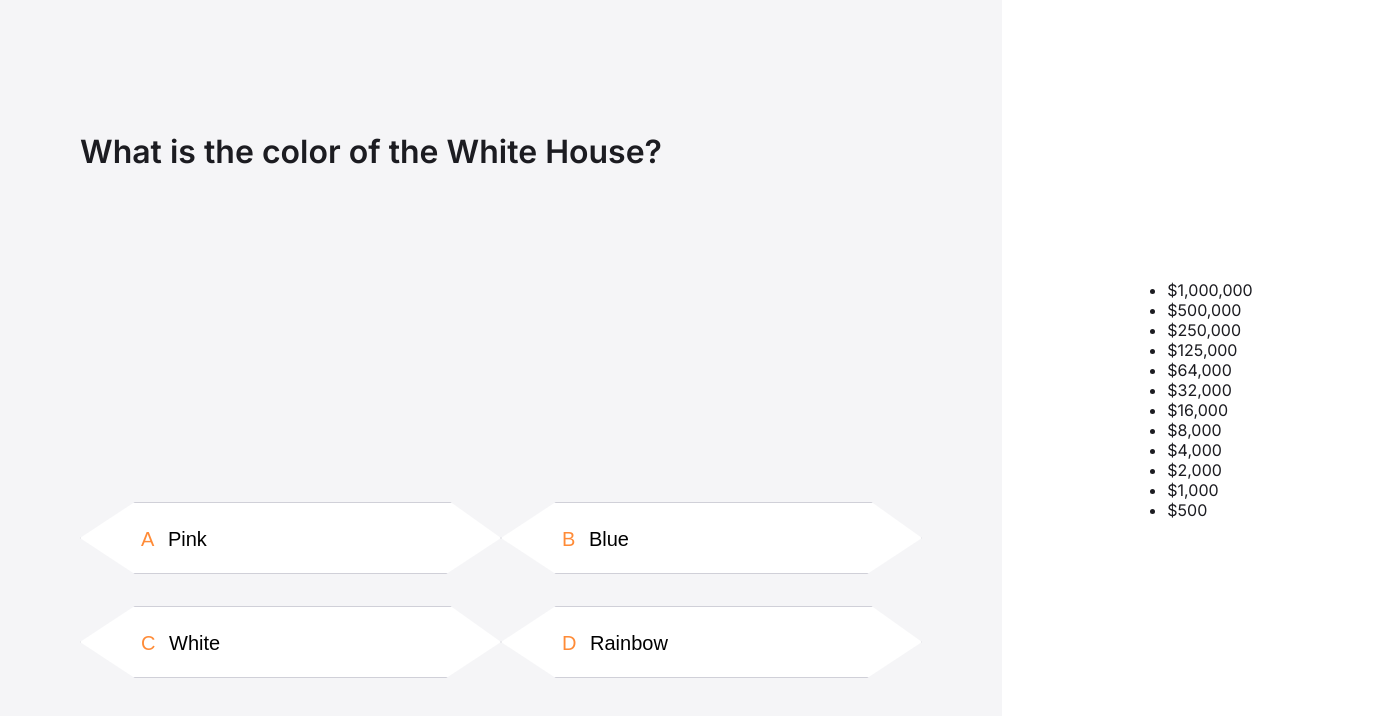
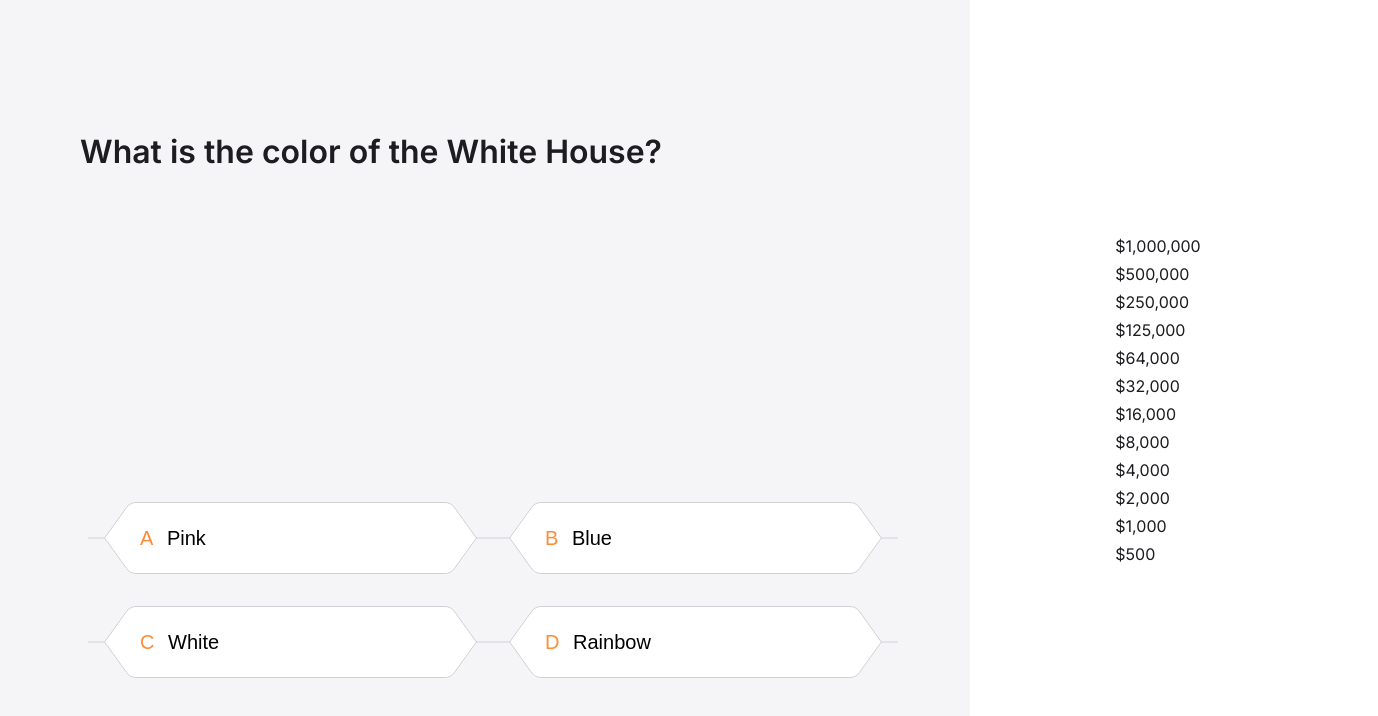
Before and after one commit to Shupmilk/Who-Wants-to-Be-a-Millionaire, a React (Create React App) app: page /game in a window 1280 px wide. Shown: the top 716 px of the page, 1378 px wide, since content can reach past the window. Built offline with nearby package versions, Linux system fonts and the light colour scheme.

Commit message:
Add states logic and styles for answers.

```diff
--- a/package.json
+++ b/package.json
@@ -12,6 +12,7 @@
     "@types/react-dom": "^18.2.6",
     "@types/react-redux": "^7.1.25",
     "@types/react-router-dom": "^5.3.3",
+    "classnames": "^2.3.2",
     "react": "^18.2.0",
     "react-dom": "^18.2.0",
     "react-redux": "^8.1.1",
--- a/src/components/Game.css
+++ b/src/components/Game.css
@@ -1,13 +1,16 @@
 .game {
     display: grid;
     grid-template-columns: 1fr 376px;
+}
+
+.game__col_left {
+    background-color: var(--black-5);
 }
 
 .game-questions {
     display: flex;
     flex-direction: column;
     justify-content: space-between;
-    background-color: var(--black-5);
     height: 100vh;
     padding: 133px 80px 122px;
 }
@@ -27,22 +30,62 @@
 
 .game-questions-container {
     display: grid;
-    grid-template-columns: 1fr 1fr;
+    grid-template-columns: max-content max-content;
     grid-gap: 32px 0;
 }
 
 .game-questions__item {
     position: relative;
-    border: 1px solid var(--black-40);
-    width: 421px;
+    border: none;
+    width: 405px;
     height: 72px;
     outline: none;
-    background: var(--white-100);
+    background: transparent;
     padding: 25px 60px;
-    clip-path: polygon(13% 0, 88% 0, 100% 50%, 87% 100%, 13% 100%, 0% 50%);
     font-size: 20px;
     text-align: left;
     cursor: pointer;
+    z-index: 2;
+}
+
+.game-questions__item:disabled {
+    pointer-events: none;
+    color: inherit;
+}
+
+.game-questions__item:hover .game-questions__bg {
+    stroke: var(--orange-100);
+}
+
+.game-questions__item_color_selected .game-questions__bg,
+.game-questions__item_color_selected:hover .game-questions__bg {
+    stroke: var(--orange-100);
+    fill: var(--orange-5);
+}
+
+.game-questions__item_color_correct  .game-questions__bg,
+.game-questions__item_color_correct:hover .game-questions__bg {
+    stroke: var(--green-100);
+    fill: var(--green-5);
+}
+
+.game-questions__item_color_wrong .game-questions__bg,
+.game-questions__item_color_wrong:hover .game-questions__bg {
+    stroke: var(--red-100);
+    fill: var(--red-5);
+}
+
+.game-questions__bg {
+    position: absolute;
+    left: 0;
+    top: 0;
+    right: 0;
+    bottom: 0;
+
+    fill: var(--white-100);
+    stroke: var(--black-40);
+    z-index: -1;
+    transition: all .1s ease;
 }
 
 .game-questions__letter {
@@ -50,33 +93,12 @@
     margin-right: 8px;
 }
 
-/*.game-questions__item:after{*/
-/*    border: 25px solid transparent;	border-left: 20px solid green;*/
-/*    content:'';*/
-/*    position: absolute;*/
-/*    right:-45px;*/
-/*    top:0px;*/
-/*}*/
-/*.game-questions__item:before{*/
-/*    border: 25px solid transparent;	border-left: 20px solid white;*/
-/*    content:'';*/
-/*    position: absolute;*/
-/*    left:0px;*/
-/*    top:0px;*/
-/*}*/
-
-.game-questions__item_color_correct {
-    background-color: var(--green-5);
+.game-rewards-list {
+    list-style: none;
+    display: grid;
+    grid-template-columns: 1fr;
+    grid-gap: 8px;
 }
-
-.game-questions__item_color_wrong {
-    background-color: var(--red-5);
-}
-
-.game-questions__item_color_selected {
-    background-color: var(--orange-5);
-}
-
 
 @media (min-width: 1280px) {
     .game-questions__title {
--- a/src/components/Game.tsx
+++ b/src/components/Game.tsx
@@ -1,5 +1,6 @@
 import React, { useState, useEffect, useCallback } from 'react';
 import { useSelector, useDispatch } from 'react-redux';
+import cx from 'classnames';
 import { useNavigate } from 'react-router-dom';
 import { RootState } from '../redux/store';
 import {
@@ -16,6 +17,8 @@
 	const currentQuestionIndex = useSelector((state: RootState['game']) => state.currentQuestionIndex);
 	const questions = useSelector((state: RootState['game']) => state.questions);
 	const [selectedOption, setSelectedOption] = useState('');
+	const [isCorrectAnswer, setIsCorrectAnswer] = useState(true);
+	const [isSelected, setIsSelected] = useState(false);
 
 	useEffect(() => {
 		if (currentQuestionIndex >= questions.length) {
@@ -26,23 +29,33 @@
 
 	const handleNextQuestion = useCallback(
 		(option: string) => {
+			setIsSelected(true);
 			setSelectedOption(option);
+
+			setTimeout(() => {
+				setIsSelected(false);
 				if (option) {
 					const currentQuestion = questions[currentQuestionIndex];
 					const isAnswerCorrect = currentQuestion.correctAnswers.includes(option);
 
-
 					if (isAnswerCorrect) {
+						setIsCorrectAnswer(true);
+						setTimeout(() => {
 							dispatch(answerQuestion(option));
 							dispatch(setCurrentQuestionIndex(currentQuestionIndex));
 							dispatch(nextQuestion());
 							setSelectedOption('');
-				} else {
+						}, 500);
+					}
+
+					if (!isAnswerCorrect) {
+						setIsCorrectAnswer(false);
 						setTimeout(() => {
 							navigate('/game-over');
 						}, 1000);
 					}
 				}
+			}, 1000);
 		},
 		[currentQuestionIndex, dispatch, navigate, questions]
 	);
@@ -55,33 +68,58 @@
 
 	return (
 		<main className="game">
-			<section className="game-questions">
+			<section className="game__col game__col_left">
 				{currentQuestion && (
-					<>
+					<div className="game-questions">
 						<h1 className="game-questions__title">{currentQuestion.question}</h1>
 						<div className="game-questions-container">
 							{currentQuestion.options.map((option: string, index: number) => (
 								<button
 									key={option}
+									className={cx(`game-questions__item`, {
+										[`game-questions__item_color_selected`]: isSelected && selectedOption === option,
+										[`game-questions__item_color_correct`]: isCorrectAnswer && !isSelected && selectedOption === option,
+										[`game-questions__item_color_wrong`]: !isCorrectAnswer && !isSelected && selectedOption === option,
+									})}
+									disabled={selectedOption !== ''}
 									onClick={() => {
 										handleNextQuestion(option);
 									}}
-									disabled={selectedOption !== '' && selectedOption !== option}
-									className={`game-questions__item`}
 								>
+									<svg
+										width="421"
+										height="72"
+										viewBox="0 0 405 72"
+										xmlns="http://www.w3.org/2000/svg"
+										className="game-questions__bg"
+									>
+										<path d="M388 36L405 36" />
+										<path d="M0 36L17 36" />
+										<path d="M48.052 0.5H356.948C360.648 0.5 364.122 2.28016 366.283 5.28344L388.384 36L366.283 66.7166C364.122 69.7198 360.648 71.5 356.948 71.5H48.052C44.3521 71.5 40.8781 69.7198 38.7172 66.7166L16.616 36L38.7172 5.28344C40.8781 2.28016 44.3521 0.5 48.052 0.5Z"/>
+									</svg>
+
+									<div className="game-questions__text">
 										<span className="game-questions__letter">{optionLetters[index]}</span> {option}
+									</div>
 								</button>
 							))}
 						</div>
-					</>
+					</div>
 				)}
 			</section>
-			<section className="game-rewards">
-				<ul>
+			<section className="game__col game__col_right">
+				<div className="game-rewards">
+					<ul className="game-rewards-list">
 						{rewards.map(({ reward }) => (
-						<li key={reward}>${reward}</li>
+							<li
+								key={reward}
+								className="game-rewards-list__item"
+							>
+								${reward}
+							</li>
 						))}
 					</ul>
+				</div>
 			</section>
 		</main>
 	);
--- a/src/index.css
+++ b/src/index.css
@@ -2,9 +2,7 @@
 
 body {
     margin: 0;
-  /*font-family: -apple-system, BlinkMacSystemFont, 'Segoe UI', 'Roboto', 'Oxygen',*/
-  /*  'Ubuntu', 'Cantarell', 'Fira Sans', 'Droid Sans', 'Helvetica Neue',*/
-  /*  sans-serif;*/
+    padding: 0;
     font-family: 'Inter', sans-serif;
     -webkit-font-smoothing: antialiased;
     -moz-osx-font-smoothing: grayscale;
@@ -20,7 +18,7 @@
     box-sizing: border-box;
 }
 
-h1,h2,h3,h4,p {
+h1, h2, h3, h4, p, ul, li {
     margin: 0;
     padding: 0;
     margin-block-start: 0;
```
Also changed, not shown: 1 other file (tests, documents, lock files or other folders). Lines whose indentation alone changed are shown as unchanged.
